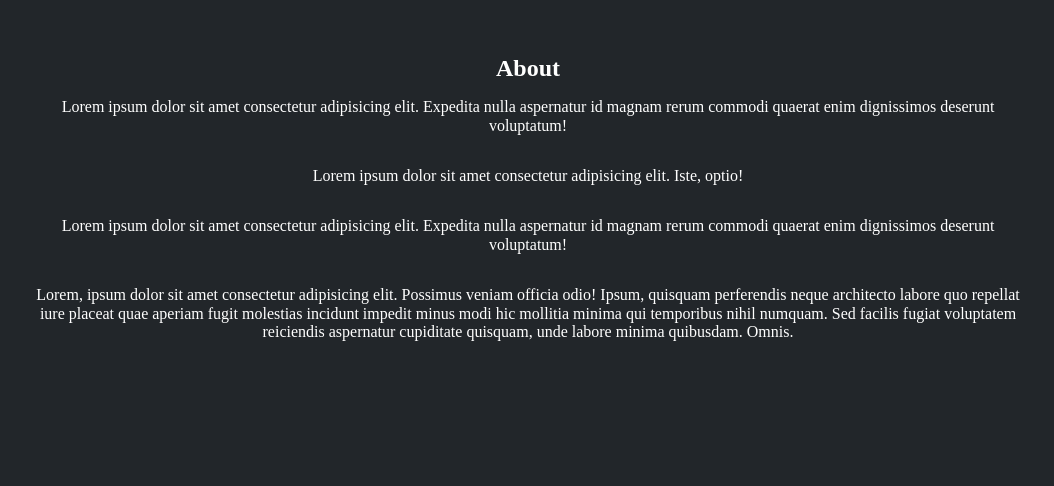
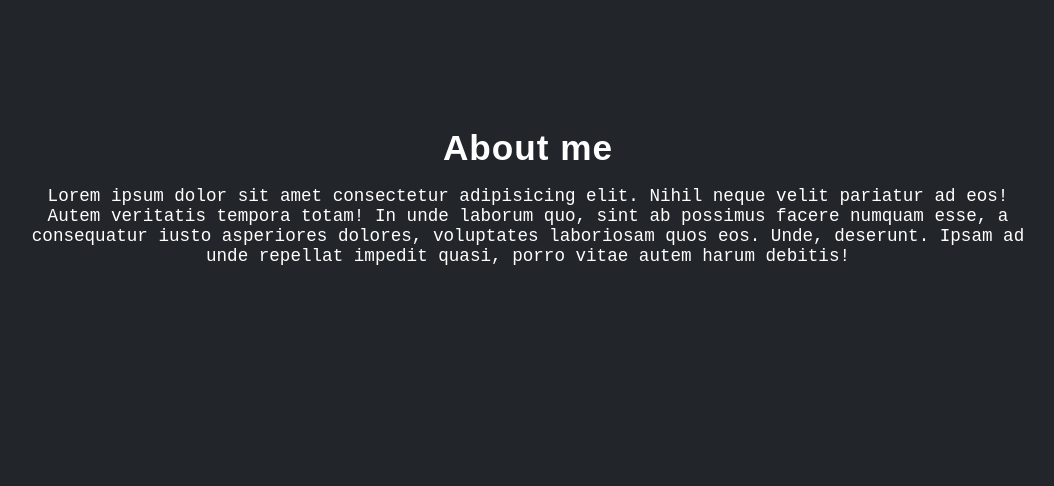
Before and after one commit to PierreYvesFlamand/Portfolio, a React (Create React App) app: page / in a window 1280 px wide. Shown: the part 994-1480 px from the top of the page, without its empty margins (112-1166 px from the left). Built offline with nearby package versions, Linux system fonts and the light colour scheme.

Commit message:
Starting About

```diff
--- a/src/containers/About/About.css
+++ b/src/containers/About/About.css
@@ -5,8 +5,8 @@
     display: flex;
     justify-content: center;
     align-items: center;
-    font-family: 'Inconsolata';
     text-align: center;
+    font-family: 'Inconsolata', monospace;
 }
 
 .about-container {
@@ -17,6 +17,7 @@
     flex-direction: column;
     transform: scale(0.4);
     opacity: 0;
+    font-size: 1.1rem;
 
     transition: all 800ms;
 }
@@ -25,3 +26,9 @@
     transform: scale(1);
     opacity: 1;
 }
+
+.about-container h2 {
+    font-size: 2.2rem;
+    letter-spacing: 1px;
+    font-family: 'Staatliches', sans-serif;
+}
--- a/src/containers/About/About.js
+++ b/src/containers/About/About.js
@@ -22,22 +22,12 @@ export default function About() {
     return (
         <section className='about' id='about-me'>
             <div className={`about-container${fadeIn ? ' fade-in' : ''}`} ref={ref}>
-                <h2>About</h2>
+                <h2>About me</h2>
                 <p>
-                    Lorem ipsum dolor sit amet consectetur adipisicing elit. Expedita nulla aspernatur id
-                    magnam rerum commodi quaerat enim dignissimos deserunt voluptatum!
-                </p>
-                <p>Lorem ipsum dolor sit amet consectetur adipisicing elit. Iste, optio!</p>
-                <p>
-                    Lorem ipsum dolor sit amet consectetur adipisicing elit. Expedita nulla aspernatur id
-                    magnam rerum commodi quaerat enim dignissimos deserunt voluptatum!
-                </p>
-                <p>
-                    Lorem, ipsum dolor sit amet consectetur adipisicing elit. Possimus veniam officia odio!
-                    Ipsum, quisquam perferendis neque architecto labore quo repellat iure placeat quae aperiam
-                    fugit molestias incidunt impedit minus modi hic mollitia minima qui temporibus nihil
-                    numquam. Sed facilis fugiat voluptatem reiciendis aspernatur cupiditate quisquam, unde
-                    labore minima quibusdam. Omnis.
+                    Lorem ipsum dolor sit amet consectetur adipisicing elit. Nihil neque velit pariatur ad
+                    eos! Autem veritatis tempora totam! In unde laborum quo, sint ab possimus facere numquam
+                    esse, a consequatur iusto asperiores dolores, voluptates laboriosam quos eos. Unde,
+                    deserunt. Ipsam ad unde repellat impedit quasi, porro vitae autem harum debitis!
                 </p>
             </div>
         </section>
```
